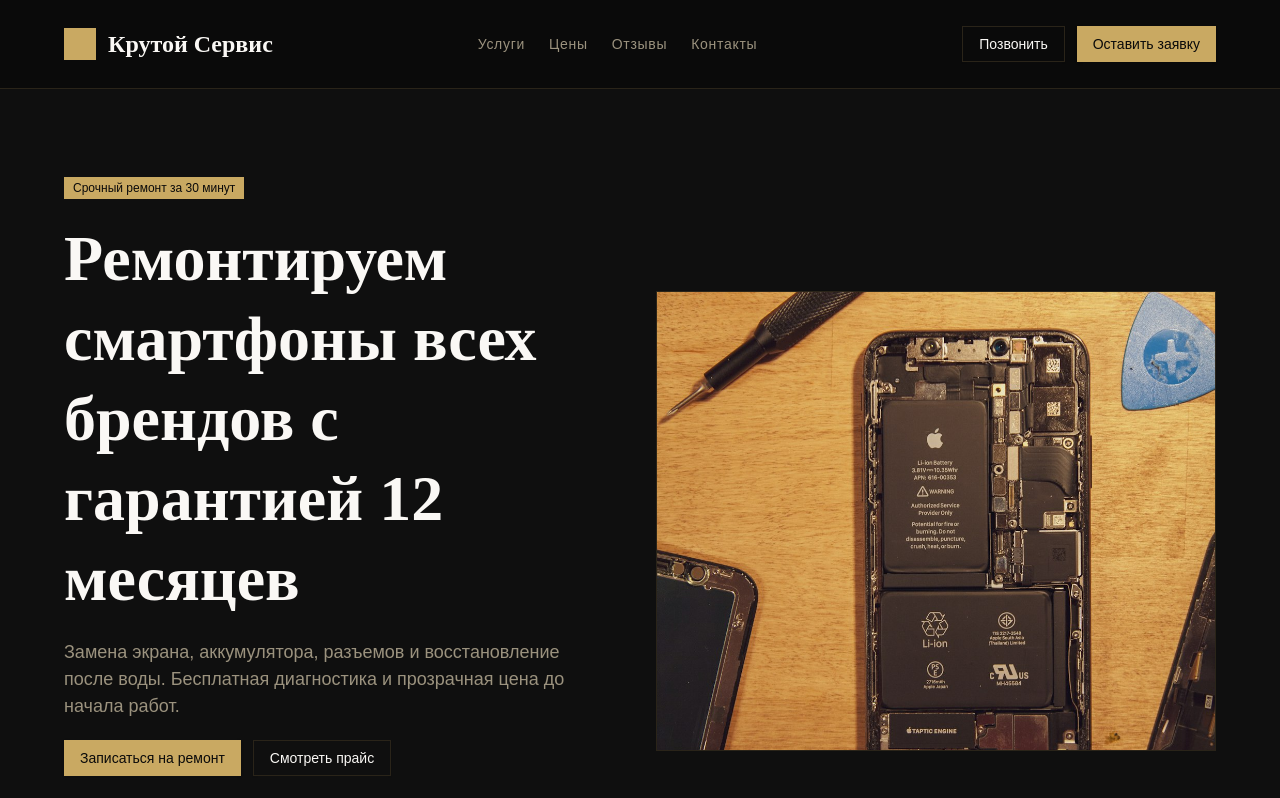
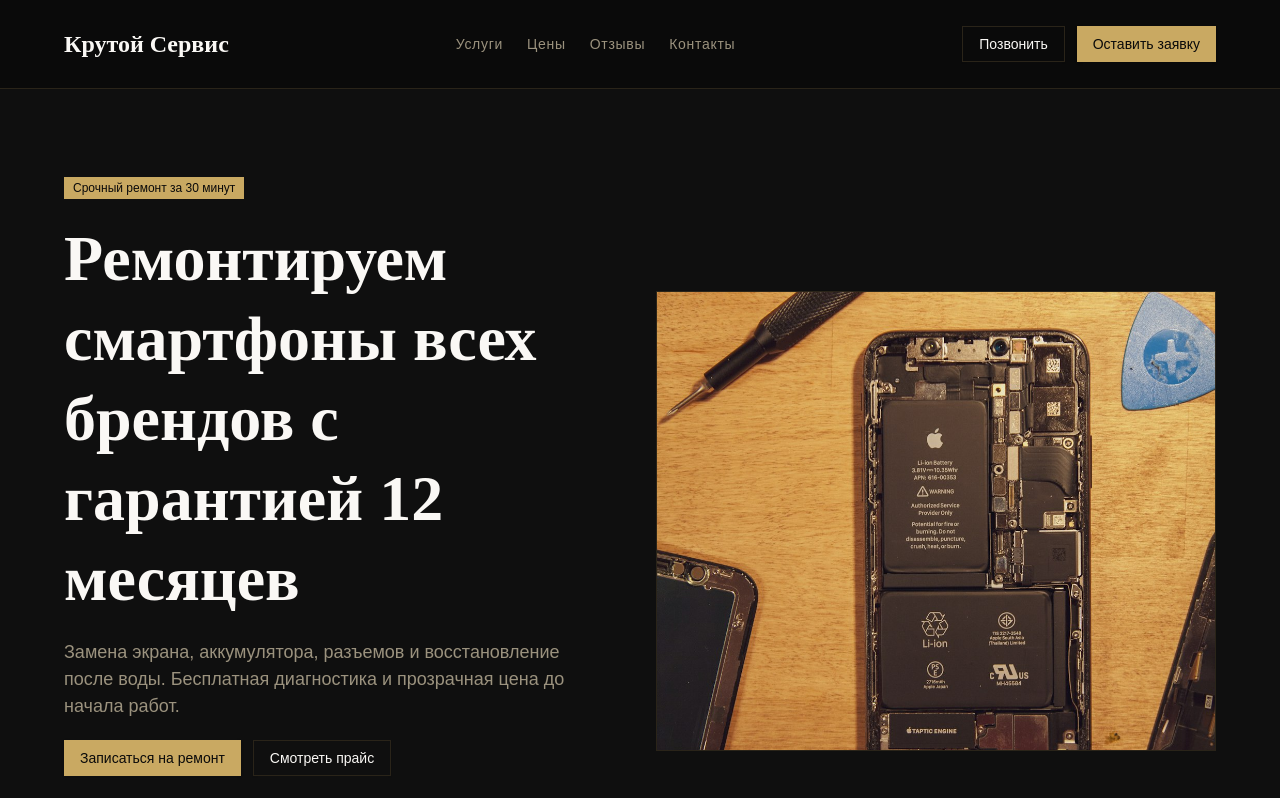
Before and after one commit to yaandrei2000/repair-phone, a Next.js app: page / in a window 1280 px wide. Shown: the top 798 px of the page. Built offline with nearby package versions, Linux system fonts and the light colour scheme.

Commit message:
first commit

```diff
--- a/src/components/landing/header.tsx
+++ b/src/components/landing/header.tsx
@@ -10,7 +10,6 @@ export function Header() {
       <div className="container mx-auto flex h-[72px] max-w-[1440px] items-center justify-between px-[18px] py-4 md:h-[88px] md:px-16 md:py-5">
         {/* Logo */}
         <Link href="/" className="flex items-center gap-3">
-          <div className="h-8 w-8 bg-primary" />
           <span className="font-serif text-xl font-medium text-foreground md:text-2xl md:font-bold">
             Крутой Сервис
           </span>
```
